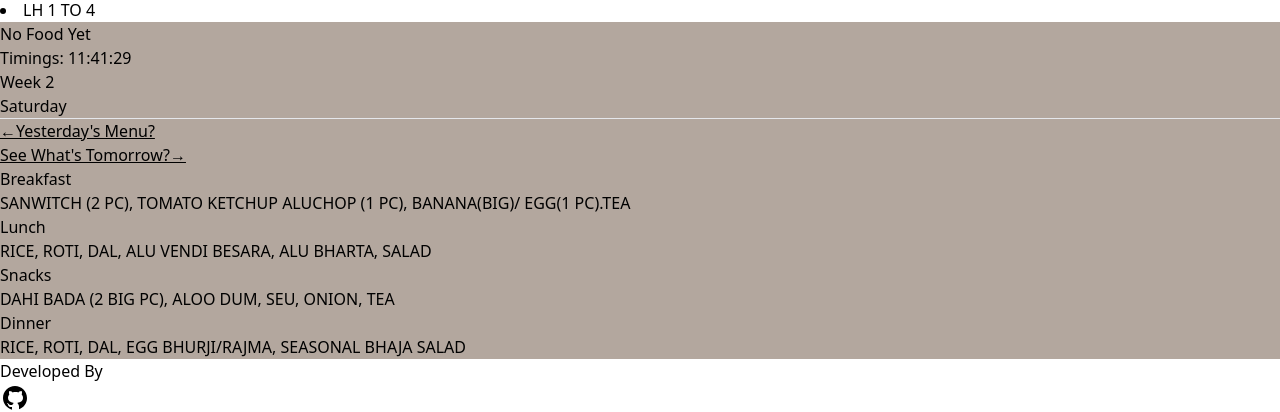
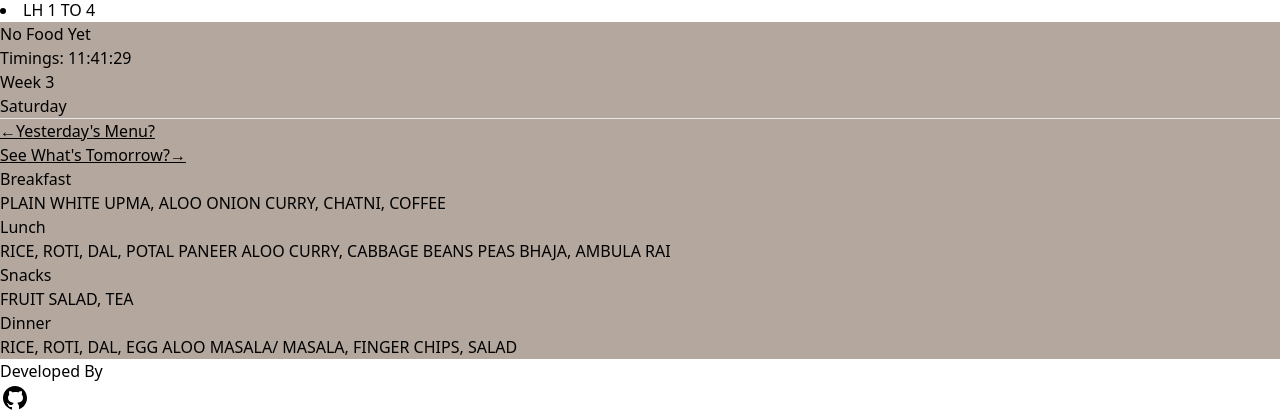
Before and after one commit to SAmmyuxh/MessSaathi, a React (Vite) app: page / in a window 1280 px wide. Shown: the part 248-660 px from the top of the page. Built offline with nearby package versions, Linux system fonts and the light colour scheme; a web font is replaced by a local one.

Commit message:
update week

```diff
--- a/src/App.jsx
+++ b/src/App.jsx
@@ -18,7 +18,7 @@ function App() {
 
   // Persistent states
   const [dayindex, setdayindex] = useState(() => getFromSessionStorage("dayindex", new Date().getDay()));
-  const [weekindex, setweekindex] = useState(() => getFromSessionStorage("weekindex", 1));
+  const [weekindex, setweekindex] = useState(() => getFromSessionStorage("weekindex", 2));
   const [flag, setflag] = useState(() => getFromSessionStorage("flag", false));
   const [tag, settag] = useState(() => getFromSessionStorage("tag", false));
 
@@ -46,8 +46,6 @@ function App() {
     const interval = setInterval(updateandcheckweek, 60000); // Check every minute
     return () => clearInterval(interval); // Clean up
   }, []);
-
-
 
   // Save states to sessionStorage when they change
   useEffect(() => {
```
